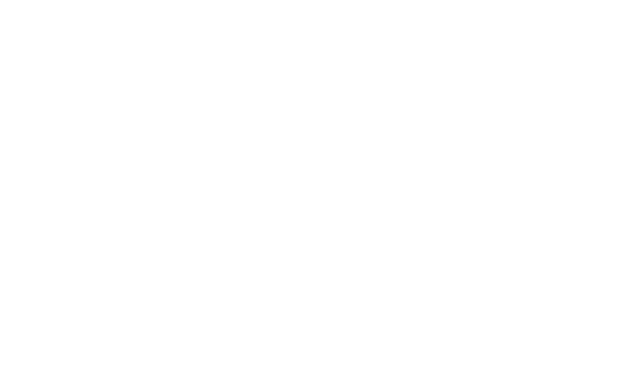
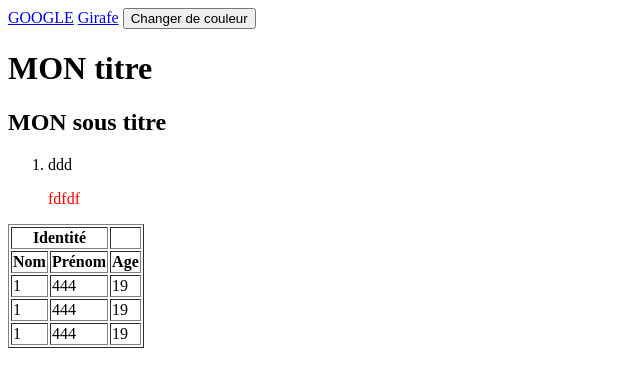
Before and after one commit to Daniel-dada/R1.02, a plain HTML site: page index.html in a window 1280 px wide. Shown: the whole page, without its empty margins (0-640 px from the left). Drawn offline with Linux system fonts and the light colour scheme.

Commit message:
add html base project

```diff
--- /dev/null
+++ b/css/global.css
@@ -0,0 +1,12 @@
+ul {
+    color: red;
+    list-style: none;
+
+    & > li {
+
+    }
+}
+
+ul > li {
+
+}
--- a/index.html
+++ b/index.html
@@ -1,7 +1,69 @@
-<!doctype HTML>
-<html>
-	<head>
-	</head>
-	<body>
-	</body>
+<!DOCTYPE html>
+<html lang="fr">
+<head>
+    <meta charset="UTF-8">
+    <title>Title</title>
+    <link rel="stylesheet" href="css/light.css" id="theme">
+    <link rel="stylesheet" href="css/global.css">
+    <link rel="stylesheet" href="css/index.css">
+</head>
+<body>
+<header>
+    <nav>
+        <a href="https://www.google.fr">GOOGLE</a>
+        <a href="pages/girafe.html">Girafe</a>
+        <button id="themeChanger">Changer de couleur</button>
+    </nav>
+</header>
+<h1>MON titre</h1>
+<main>
+
+    <section>
+        <h2>MON sous titre</h2>
+
+        <ol>
+            <li>ddd</li>
+        </ol>
+
+        <ul>
+            <li>fdfdf</li>
+        </ul>
+
+        <table border="1">
+            <thead>
+            <tr>
+                <th colspan="2">Identité</th>
+                <th></th>
+            </tr>
+            <tr>
+                <th>Nom</th>
+                <th>Prénom</th>
+                <th>Age</th>
+            </tr>
+            </thead>
+            <tbody>
+            <tr>
+                <td>1</td>
+                <td>444</td>
+                <td>19</td>
+            </tr>
+            <tr>
+                <td>1</td>
+                <td>444</td>
+                <td>19</td>
+            </tr>
+            <tr>
+                <td>1</td>
+                <td>444</td>
+                <td>19</td>
+            </tr>
+            </tbody>
+        </table>
+    </section>
+    <section>
+    </section>
+</main>
+<footer></footer>
+<script src="js/theme-changer.js" defer></script>
+</body>
 </html>
--- /dev/null
+++ b/js/theme-changer.js
@@ -0,0 +1,11 @@
+let link = document.getElementById("theme");
+let btn = document.getElementById("themeChanger");
+
+btn.addEventListener('click', () => {
+    link.href = link.href === "css/light.css" ? "css/dark.css" : "css/light.css";
+    window.localStorage.setItem("theme", link.href);
+})
+
+document.addEventListener('DOMContentLoaded', () => {
+    link.href = window.localStorage.getItem("theme") || "css/light.css";
+})
```
Also changed, not shown: pages/girafe.html (added, +26 -0 lines), css/dark.css (added), css/girafe.css (added), css/index.css (added), css/light.css (added), js/index.js (added).
